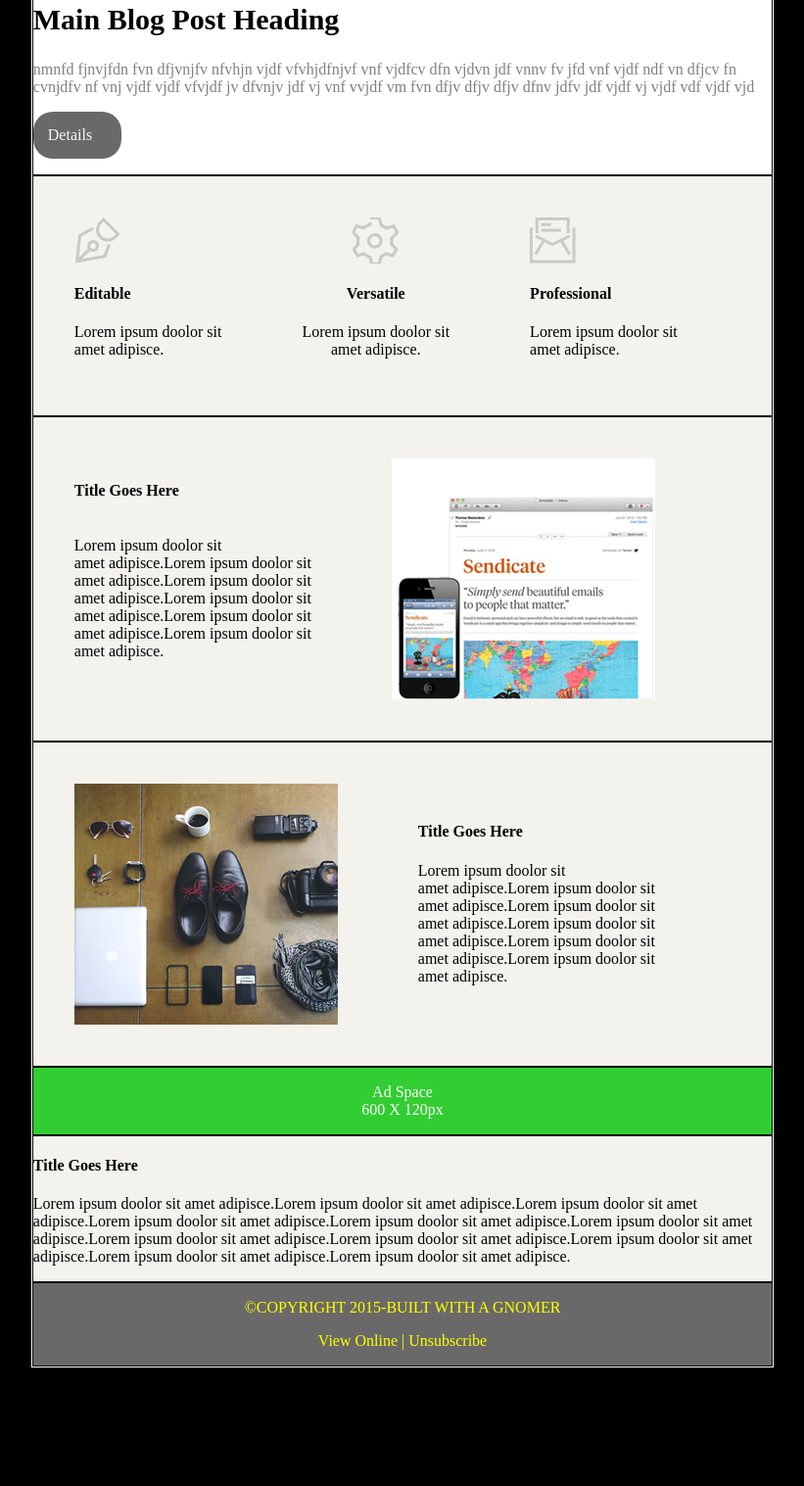
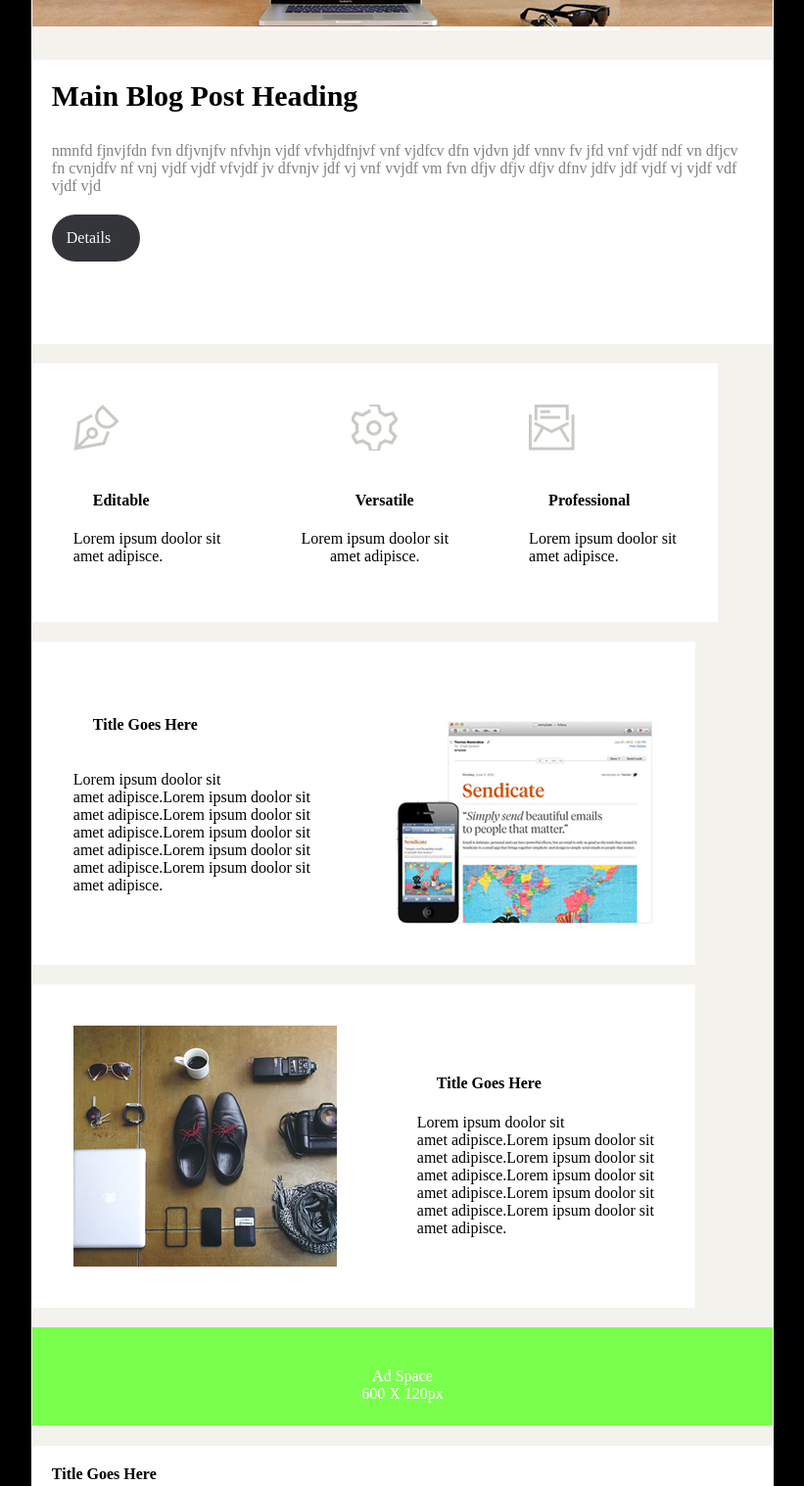
Before and after one commit to martmwangi/GNOME--website, a plain HTML site: page index.html in a window 1280 px wide. Shown: the part 468-1985 px from the top of the page at 98% size, without its empty margins (229-1050 px from the left). Before the commit the page ends 1872 px from the top, so only its background shows below. Drawn offline with Linux system fonts and the light colour scheme.

Commit message:
Defined colors of all the elements in the page

```diff
--- a/css/style.css
+++ b/css/style.css
@@ -14,10 +14,12 @@ background-color: rgb(243,242,237);
     color: grey;
     background-color: rgb(52,53,57);
         border: 1px solid black;
+    padding-bottom: 10px;
 
 }
 h1{
-font-size: 40px;
+font-size: 60px;
+font-family: "Times New Roman", Times, serif;
 color: rgb(242,203,50);
 }
 /*.trouble{
@@ -35,7 +37,7 @@ color: white;
 
 }
 .simp{
-font-size: 30px;
+font-size: 25px;
 }
 .email{
 font-size: 10px;
@@ -51,27 +53,39 @@ width: 50%;
 #sec2{
 color: gray;
 background-color: white;
-border: 1px solid black;
+/*border: 1px solid black;*/
+margin-top: 20px;
+height: 290px;
 }
-h2{
+h3{
 font-size: 30px;
     color: black;
+    padding-top: 20px;
 }
 a{
 display: block;
 width: 60px;
 color: aliceblue;
-background-color: dimgrey;
+background-color: rgb(52,53,57);
 text-decoration: none;
 padding: 15px;
-border-radius: 20px;
+border-radius: 40px;
+margin-left: 20px;
+margin-bottom: 5px;
 
 }
+.parg{
+margin: 20px;
+}
+h3{
+margin-left: 20px;
+}
+
 
 /*Styling for the third section*/
 #sec3{
-border: 1px solid black;
-
+/*border: 1px solid black;*/
+margin-top: 20px;
 }
 
 
@@ -88,13 +102,19 @@ display: inline-block;
 td{
 padding: 40px;
 }
+table{
+background-color: rgb(255,255,255);
+width: auto;
+}
 
 
 
 /*Styling for the 4th Section*/
 
 #sec4{
-border: 1px solid black;
+/*border: 1px solid black;*/
+margin-top: 20px;
+margin-right: 1px;
 
 }
 #lorem{
@@ -104,7 +124,8 @@ clear: both;
 }
 /*Styling for section 5*/
 #sec5{
-border: 1px solid black;
+/*border: 1px solid black;*/
+margin-top: 20px;
 }
 
 .img{
@@ -121,23 +142,35 @@ display:inline-block;
 /*Styling for section 6*/
 
 #sec6{
-border: 1px solid black;
-background-color: limegreen;
+/*border: 1px solid black;*/
+background-color: rgb(122,255,76);
 color: white;
 align-content: center;
+margin-top: 20px;
+height: 100px;
 }
 /*Styling for section 7*/
 
 #sec7{
-border: 1px solid black;
-
-
+/*border: 1px solid black;*/
+margin-top: 20px;
+background-color: white;
+}
+h4{
+margin-left: 20px;
+padding-top: 20px;
+}
+.doolor{
+margin: 20px;
+color:rgb(190,190,190);
 }
 
 
 /*Styling for the footer*/
 footer{
-border: 1px solid black;
-background-color: dimgray;
-color: yellow;
+margin-top: 20px;
+/*border: 1px solid black;*/
+background-color: rgb(52,53,57);
+color: rgb(147,128,52);
+height: 100px;
 }
--- a/index.html
+++ b/index.html
@@ -21,8 +21,8 @@
        <hr align="left">
     </div>
         <div id="sec2">
-    <h2>Main Blog Post Heading</h2>
-          <p>nmnfd  fjnvjfdn fvn dfjvnjfv nfvhjn vjdf vfvhjdfnjvf vnf vjdfcv dfn vjdvn jdf vnnv fv jfd vnf vjdf ndf vn dfjcv fn cvnjdfv nf vnj vjdf vjdf vfvjdf jv dfvnjv jdf vj vnf vvjdf vm fvn dfjv dfjv dfjv dfnv jdfv jdf vjdf vj vjdf vdf vjdf vjd</p>
+    <h3><font color="black">Main Blog Post Heading</font></h3>
+          <p class="parg">nmnfd  fjnvjfdn fvn dfjvnjfv nfvhjn vjdf vfvhjdfnjvf vnf vjdfcv dfn vjdvn jdf vnnv fv jfd vnf vjdf ndf vn dfjcv fn cvnjdfv nf vnj vjdf vjdf vfvjdf jv dfvnjv jdf vj vnf vvjdf vm fvn dfjv dfjv dfjv dfnv jdfv jdf vjdf vj vjdf vdf vjdf vjd</p>
 
     <p>
              <a href="#">Details</a>
@@ -114,6 +114,10 @@
 
     </div>
     <div id="sec6">
+        <br>
+
+
+
     <section>
         <p align = "center">Ad Space<br>600 X 120px</p>
 
@@ -123,13 +127,14 @@
 
     <div id="sec7">
     <h4>Title Goes Here</h4>
-        <p>Lorem ipsum doolor sit  amet adipisce.Lorem ipsum doolor sit  amet adipisce.Lorem ipsum doolor sit  amet adipisce.Lorem ipsum doolor sit  amet adipisce.Lorem ipsum doolor sit amet adipisce.Lorem ipsum doolor sit  amet adipisce.Lorem ipsum doolor sit  amet adipisce.Lorem ipsum doolor sit  amet adipisce.Lorem ipsum doolor sit  amet adipisce.Lorem ipsum doolor sit  amet adipisce.Lorem ipsum doolor sit  amet adipisce.</p>
+        <p class="doolor">Lorem ipsum doolor sit  amet adipisce.Lorem ipsum doolor sit  amet adipisce.Lorem ipsum doolor sit  amet adipisce.Lorem ipsum doolor sit  amet adipisce.Lorem ipsum doolor sit amet adipisce.Lorem ipsum doolor sit  amet adipisce.Lorem ipsum doolor sit  amet adipisce.Lorem ipsum doolor sit  amet adipisce.Lorem ipsum doolor sit  amet adipisce.Lorem ipsum doolor sit  amet adipisce.Lorem ipsum doolor sit  amet adipisce.</p>
     </div>
 
 
 
 
 <footer>
+    <br>
 
             <p align="center">&copy;COPYRIGHT 2015-BUILT WITH A GNOMER</p>
 
```
